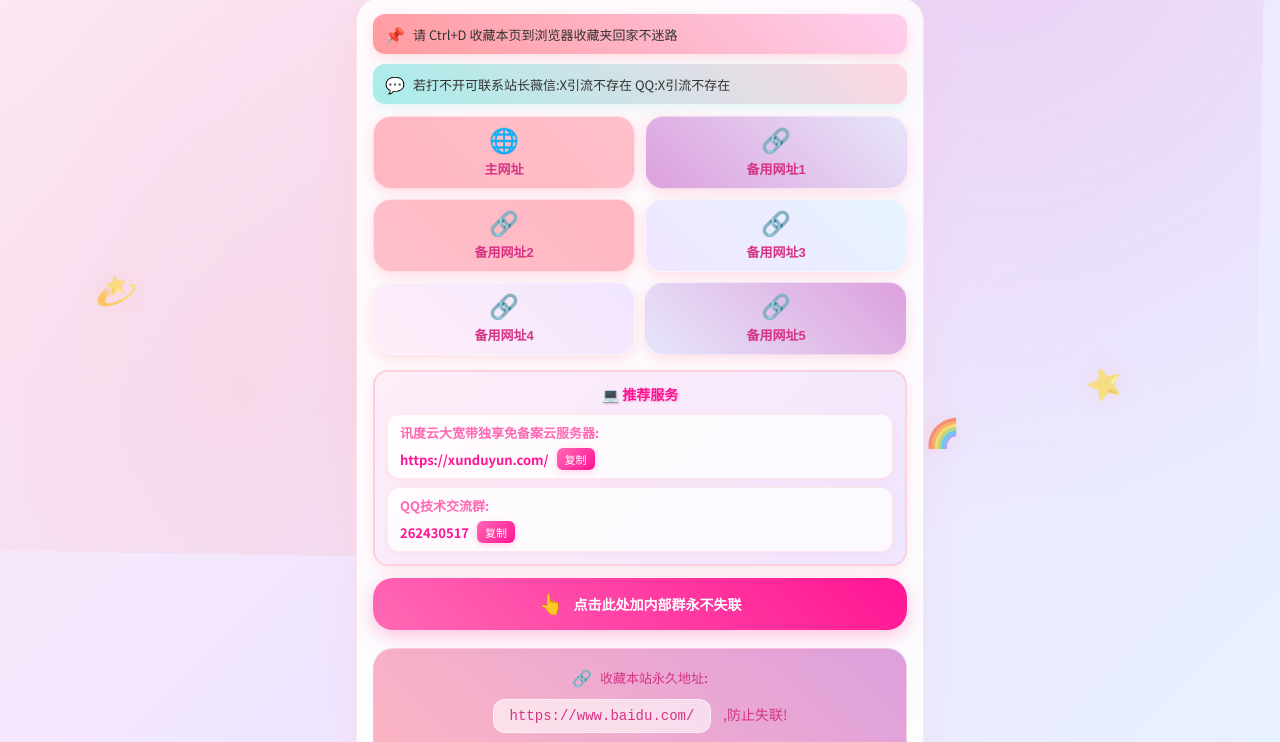
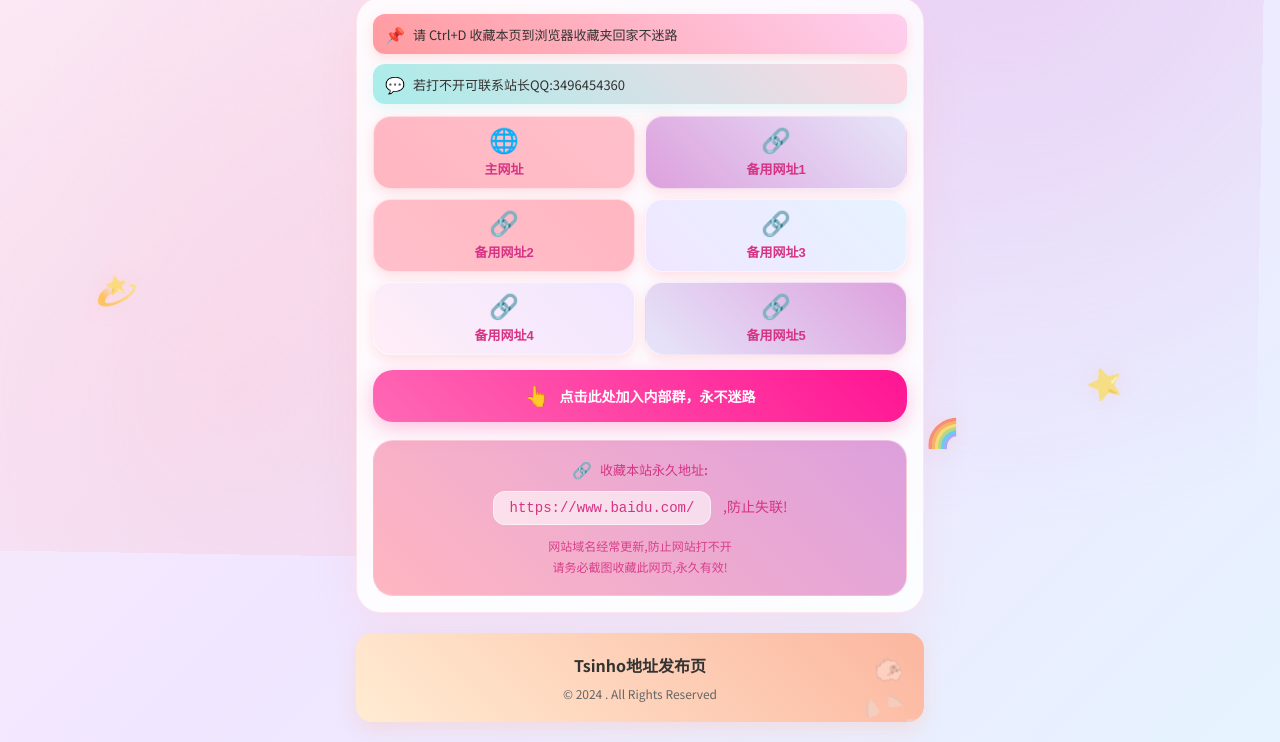
Before and after one commit to TKPORL/tkporl.github.io, a plain HTML site: page index.html in a window 1280 px wide. Shown: the part 229-971 px from the top of the page. Drawn offline with Linux system fonts and the light colour scheme.

Commit message:
更新 index.html

```diff
--- a/index.html
+++ b/index.html
@@ -3,7 +3,7 @@
 <head>
     <meta charset="UTF-8">
     <meta name="viewport" content="width=device-width, initial-scale=1.0">
-    <title>Kai Ge二次元分享地址发布页</title>
+    <title>Tsinho地址发布页</title>
     <link href="https://fonts.googleapis.com/css2?family=Noto+Sans+SC:wght@300;400;500;700&display=swap" rel="stylesheet">
     <style>
         * {
@@ -260,108 +260,6 @@
         .btn-text {
             font-size: 13px;
             text-align: center;
-        }
-
-        /* 广告信息样式 */
-        .ad-section {
-            background: linear-gradient(135deg, #ffeef8, #f0e6ff);
-            border-radius: 15px;
-            padding: 12px;
-            margin: 12px 0;
-            border: 2px solid rgba(255, 182, 193, 0.5);
-            box-shadow: 0 4px 12px rgba(255, 182, 193, 0.3);
-        }
-
-        .ad-title {
-            font-size: 14px;
-            font-weight: 700;
-            color: #ff1493;
-            margin-bottom: 10px;
-            text-align: center;
-            text-shadow: 1px 1px 2px rgba(255, 20, 147, 0.3);
-        }
-
-        .ad-content {
-            display: flex;
-            flex-direction: column;
-            gap: 8px;
-        }
-
-        .ad-item {
-            display: flex;
-            flex-direction: column;
-            gap: 6px;
-            background: rgba(255, 255, 255, 0.8);
-            padding: 8px 12px;
-            border-radius: 12px;
-            box-shadow: 0 2px 8px rgba(255, 182, 193, 0.2);
-            transition: all 0.3s ease;
-            border: 1px solid rgba(255, 182, 193, 0.3);
-        }
-
-        .ad-item:hover {
-            transform: translateY(-2px);
-            box-shadow: 0 4px 12px rgba(255, 182, 193, 0.3);
-        }
-
-        .ad-label {
-            font-weight: 600;
-            color: #ff69b4;
-            font-size: 13px;
-        }
-
-        .ad-link {
-            color: #ff1493;
-            text-decoration: none;
-            font-weight: 600;
-            font-size: 13px;
-            transition: color 0.3s ease;
-        }
-
-        .ad-link:hover {
-            color: #ff69b4;
-            text-decoration: underline;
-        }
-
-        .ad-copy-btn {
-            background: linear-gradient(135deg, #ff69b4, #ff1493);
-            color: white;
-            border: none;
-            padding: 3px 8px;
-            border-radius: 6px;
-            font-size: 11px;
-            cursor: pointer;
-            transition: all 0.3s ease;
-            box-shadow: 0 2px 6px rgba(255, 105, 180, 0.3);
-        }
-
-        .ad-copy-btn:hover {
-            background: linear-gradient(135deg, #ff1493, #dc143c);
-            transform: scale(1.05);
-            box-shadow: 0 4px 8px rgba(255, 105, 180, 0.4);
-        }
-
-        /* 提示动画 */
-        @keyframes slideInRight {
-            from {
-                transform: translateX(100%);
-                opacity: 0;
-            }
-            to {
-                transform: translateX(0);
-                opacity: 1;
-            }
-        }
-
-        @keyframes slideOutRight {
-            from {
-                transform: translateX(0);
-                opacity: 1;
-            }
-            to {
-                transform: translateX(100%);
-                opacity: 0;
-            }
         }
 
         /* 群组链接 */
@@ -704,7 +602,7 @@
                 </div>
                 <div class="logo-glow"></div>
             </div>
-            <h1 class="main-title">KaiGe二次元分享地址发布页</h1>
+            <h1 class="main-title">Tsinho地址发布页</h1>
             <p class="subtitle">萌系专属 · 永久地址发布</p>
         </header>
 
@@ -719,13 +617,13 @@
             <!-- 联系信息 -->
             <div class="contact-info">
                 <span class="contact-icon">💬</span>
-                <span>若打不开可联系站长薇信:X引流不存在 QQ:X引流不存在</span>
+                <span>若打不开可联系站长QQ:3496454360</span>
             </div>
 
             <!-- 网址按钮组 -->
             <!-- 用户可修改以下URL地址 -->
             <div class="button-grid">
-                <button class="interactive-btn btn-1" data-text="主网址" onclick="window.open('https://example.com', '_blank')">
+                <button class="interactive-btn btn-1" data-text="官网" onclick="window.open('https://link3.cc/xakjyxgs', '_blank')">
                     <span class="btn-icon">🌐</span>
                     <span class="btn-text">主网址</span>
                 </button>
@@ -751,33 +649,12 @@
                 </button>
             </div>
 
-            <!-- 广告信息 -->
-            <div class="ad-section">
-                <div class="ad-title">💻 推荐服务</div>
-                <div class="ad-content">
-                    <div class="ad-item">
-                        <span class="ad-label">讯度云大宽带独享免备案云服务器:</span>
-                        <div style="display: flex; align-items: center; gap: 8px;">
-                            <a href="https://xunduyun.com/" target="_blank" class="ad-link">https://xunduyun.com/</a>
-                            <button class="ad-copy-btn" onclick="copyToClipboard('https://xunduyun.com/')">复制</button>
-                        </div>
-                    </div>
-                    <div class="ad-item">
-                        <span class="ad-label">QQ技术交流群:</span>
-                        <div style="display: flex; align-items: center; gap: 8px;">
-                            <span class="ad-link">262430517</span>
-                            <button class="ad-copy-btn" onclick="copyToClipboard('262430517')">复制</button>
-                        </div>
-                    </div>
-                </div>
-            </div>
-
             <!-- 群组链接 -->
             <!-- 用户可修改以下群组链接地址 -->
             <div class="group-link-container">
-                <button class="group-link-btn" onclick="window.open('https://t.me/example_group', '_blank')">
+                <button class="group-link-btn" id="qqGroupBtn">
                     <span class="group-icon">👆</span>
-                    <span class="group-text">点击此处加内部群永不失联</span>
+                    <span class="group-text">点击此处加入内部群，永不迷路</span>
                     <div class="btn-shine"></div>
                 </button>
             </div>
@@ -803,7 +680,7 @@
         <footer class="footer">
             <div class="footer-banner">
                 <div class="banner-content">
-                    <h3>二次元分享地址发布页</h3>
+                    <h3>Tsinho地址发布页</h3>
                     <p>© 2024 . All Rights Reserved</p>
                 </div>
                 <div class="banner-decoration">
@@ -924,14 +801,22 @@
 
         // 页面加载完成后的初始化
         document.addEventListener('DOMContentLoaded', function() {
-            // 添加跳转功能
-            const groupLinkBtn = document.querySelector('.group-link-btn');
-            if (groupLinkBtn) {
-                groupLinkBtn.addEventListener('click', function(e) {
+            // 设置QQ群链接按钮
+            const qqGroupBtn = document.getElementById('qqGroupBtn');
+            if (qqGroupBtn) {
+                qqGroupBtn.addEventListener('click', function(e) {
                     e.preventDefault();
-                    // 这里可以添加实际的跳转逻辑
-                    // 例如：window.open('https://example.com', '_blank');
-                    window.open('https://www.baidu.com', '_blank');
+                    // 跳转到指定的QQ群链接
+                    window.open('https://qm.qq.com/q/XkpzxsptC2', '_blank');
+
+                    // 添加点击效果
+                    this.style.transform = 'scale(0.98)';
+                    setTimeout(() => {
+                        this.style.transform = '';
+                    }, 150);
+
+                    // 显示跳转提示
+                    showNotification('正在跳转到QQ群...');
                 });
             }
 
@@ -947,39 +832,7 @@
 
                     // 显示点击反馈
                     showClickFeedback(this);
-
-                    // 根据按钮索引执行不同的跳转逻辑
-                    const actions = [
-                        () => window.open('https://www.baidu.com', '_blank'),
-                        () => window.open('https://www.baidu.com', '_blank'),
-                        () => window.open('https://www.baidu.com', '_blank'),
-                        () => window.open('https://www.baidu.com', '_blank'),
-                        () => window.open('https://www.baidu.com', '_blank'),
-                        () => window.open('https://www.baidu.com', '_blank')
-                    ];
-
-                    if (actions[index]) {
-                        actions[index]();
-                    }
                 });
-            });
-
-            // 群组链接按钮点击效果
-            const groupBtn = document.querySelector('.group-link-btn');
-            groupBtn.addEventListener('click', function(e) {
-                e.preventDefault();
-                this.style.transform = 'scale(0.98)';
-                setTimeout(() => {
-                    this.style.transform = '';
-                }, 150);
-
-                // 跳转功能
-                showNotification('正在跳转到群组...');
-                // 这里可以添加实际的跳转逻辑
-                // 例如：window.open('https://example.com/group', '_blank');
-                setTimeout(() => {
-                    window.open('https://www.baidu.com', '_blank');
-                }, 1000);
             });
 
             // 底部导航点击效果
```
